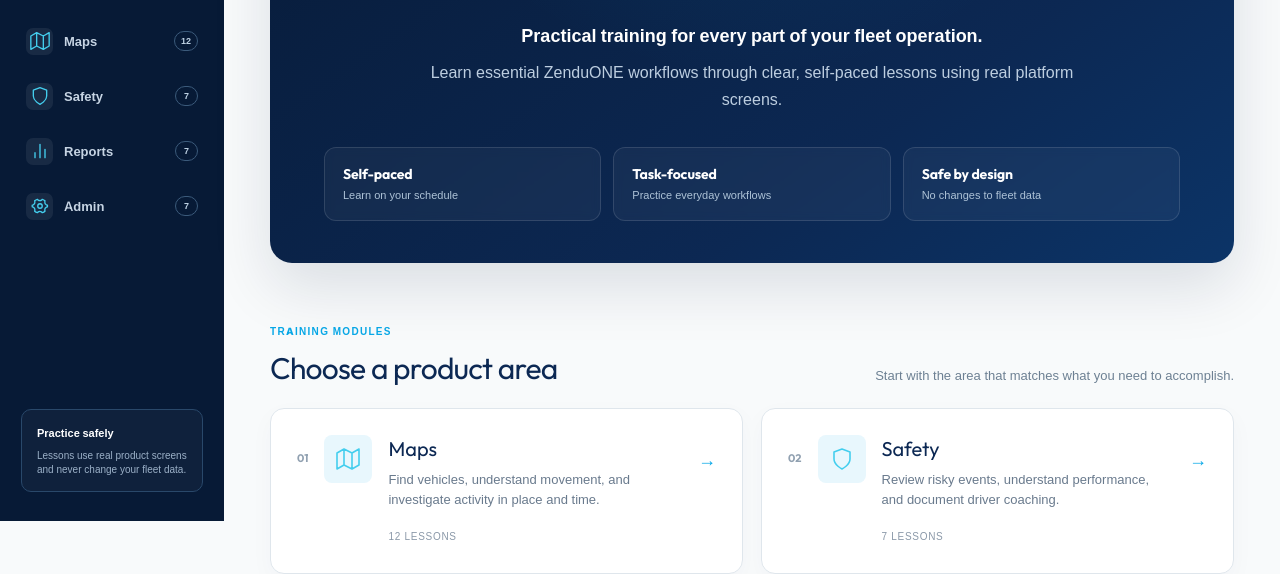
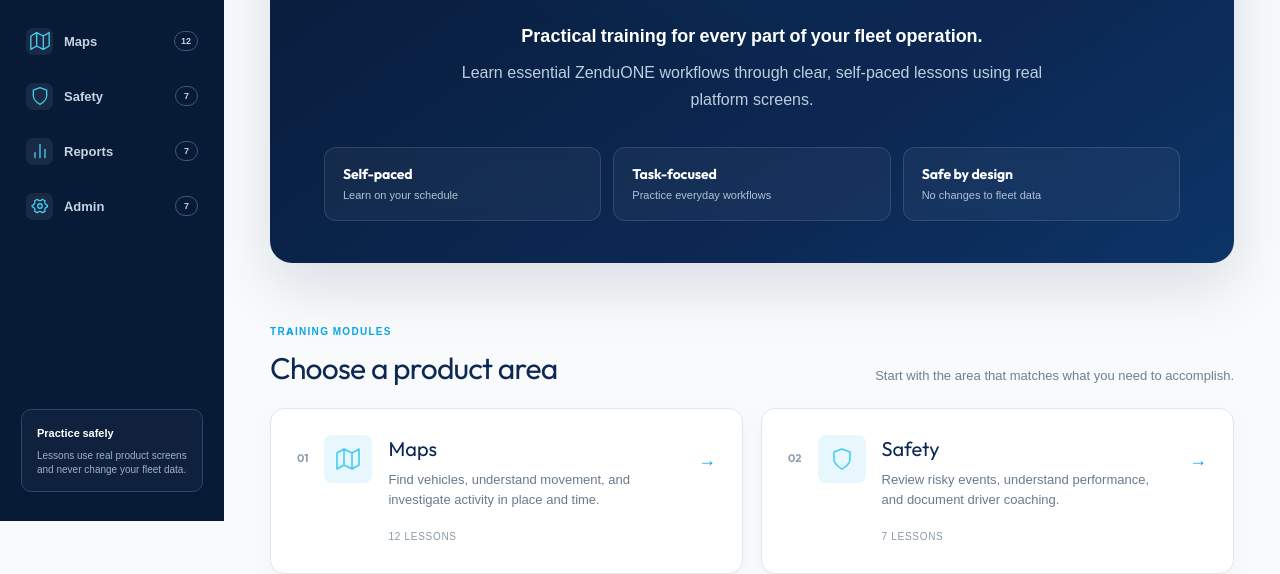
Before and after one commit to marksmith9192-afk/ZenCam-Academy, a Next.js app: page / in a window 1280 px wide. Shown: the part 279-853 px from the top of the page. Built offline with nearby package versions, Linux system fonts and the light colour scheme.

Commit message:
Keep screen labels together in headers

```diff
--- a/app/globals.css
+++ b/app/globals.css
@@ -2,6 +2,7 @@
 
 :root { --navy:#0d1e35; --blue:#1677c8; --ink:#122033; --muted:#617087; --line:#dfe6ef; --soft:#f5f8fb; --green:#11a461; }
 * { box-sizing:border-box; }
+.no-break { white-space:nowrap; }
 html { background:#f5f7fa; }
 body { margin:0; color:var(--ink); background:radial-gradient(circle at 50% 0,#fff 0,#f7f9fc 52%,#eef3f7 100%); font-family:Arial,Helvetica,sans-serif; }
 button { font:inherit; }
--- a/app/page.tsx
+++ b/app/page.tsx
@@ -21,7 +21,7 @@
         <span className="academy-kicker">Welcome to ZenduONE Academy by Traxxis GPS</span>
         <h1>Build confidence.<span>Drive better outcomes.</span></h1>
         <strong className="academy-subhead">Practical training for every part of your fleet operation.</strong>
-        <p>Learn essential ZenduONE workflows through clear, self-paced lessons using real platform screens.</p>
+        <p>Learn essential ZenduONE workflows through clear, self-paced lessons using real <span className="no-break">platform screens.</span></p>
       </div>
       <div className="academy-benefits" aria-label="Training benefits">
         <div><strong>Self-paced</strong><span>Learn on your schedule</span></div>
--- a/components/training-shell.tsx
+++ b/components/training-shell.tsx
@@ -32,7 +32,7 @@
             <em>{section.lessons.filter((lesson) => lesson.status === "available").length}</em>
           </Link>
         ))}
-        <div className="training-nav-note"><strong>Practice safely</strong><span>Lessons use real product screens and never change your fleet data.</span></div>
+        <div className="training-nav-note"><strong>Practice safely</strong><span>Lessons use real <span className="no-break">product screens</span> and never change your fleet data.</span></div>
       </aside>
       <main className="training-main">{children}</main>
     </div>
```
